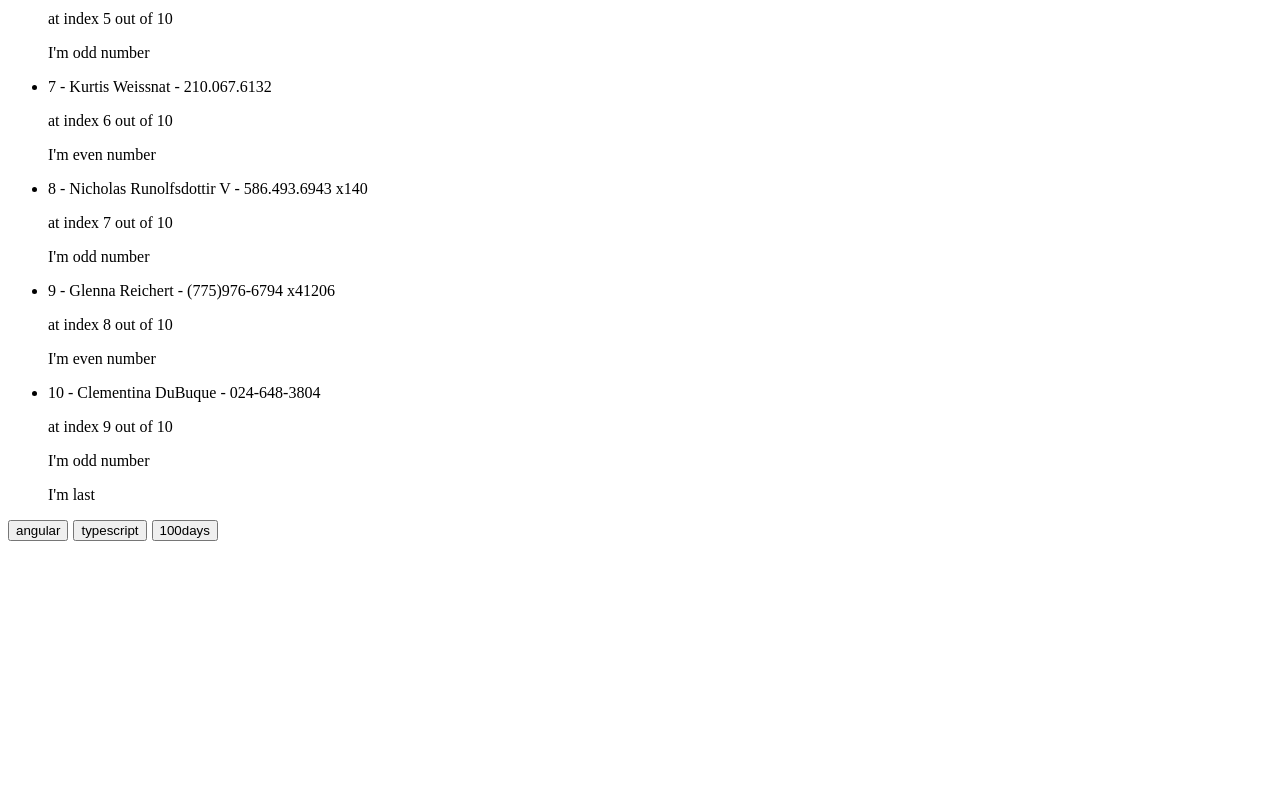
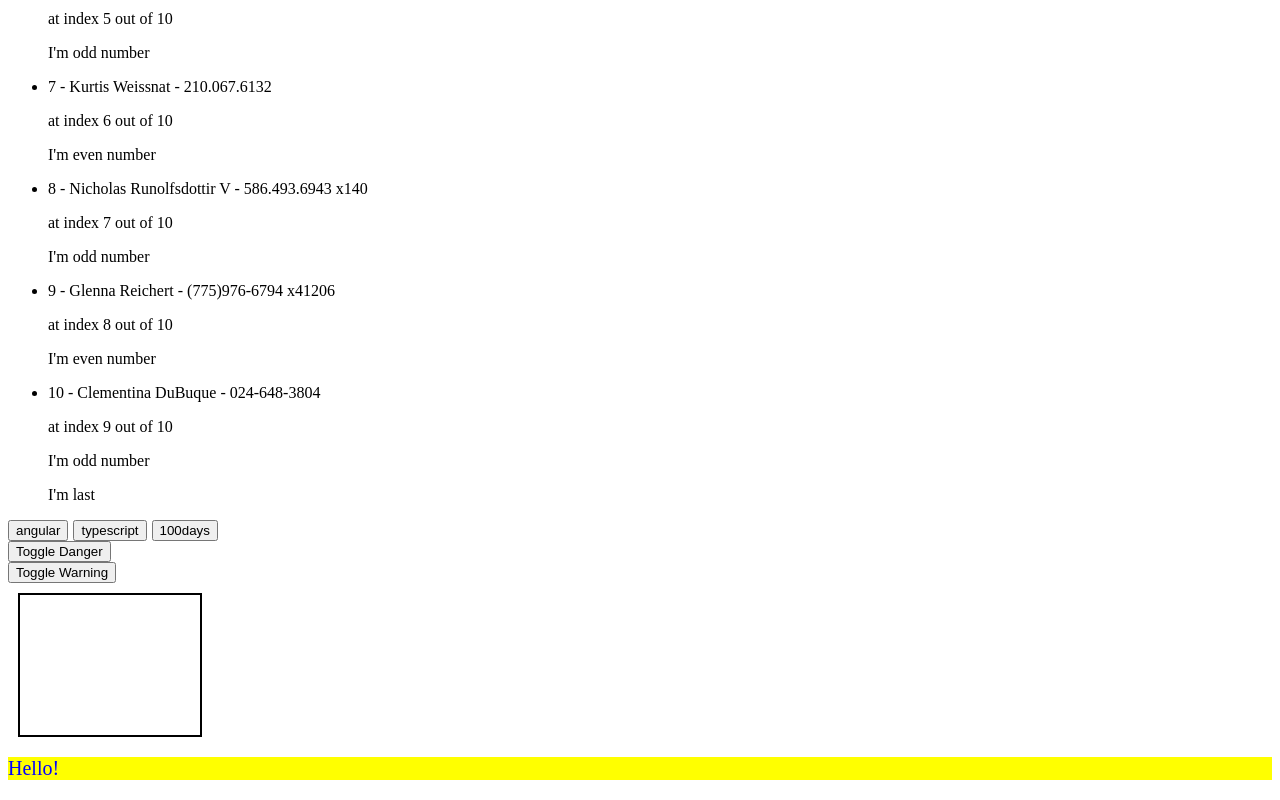
Before and after one commit to Ducphat12345/angular-100days, an Angular app: page / in a window 1280 px wide. Shown: the part 819-1619 px from the top of the page. Before the commit the page ends 1368 px from the top, so only its background shows below. Built offline with nearby package versions, Linux system fonts and the light colour scheme.

Commit message:
class-and-style-binding

```diff
--- a/src/hello/hello.component.css
+++ b/src/hello/hello.component.css
@@ -1,3 +1,16 @@
 .right-margin{
     margin-right: 5px;
 }
+.box{
+    width: 100px;
+    height: 100px;
+    padding: 20px 40px;
+    margin: 10px;
+    border: 2px solid black;
+}
+.red-border{
+    border: 2px solid red;
+}
+.yellow-background{
+    background: yellow;
+}
--- a/src/hello/hello.component.html
+++ b/src/hello/hello.component.html
@@ -1,3 +1,7 @@
+<!--Data binding-->
+<!--Event binding-->
+<!--Two way binding-->
+<!--ngIf, ngFor-->
 <h1 *ngIf="user.age >= 18">Hello {{user.name}}!</h1>
 <p *ngIf="user.age < 18">You are too young to see this content!</p>
 <button (click)="user.age = user.age - 1">-</button>
@@ -23,3 +27,20 @@ Age: {{user.age}}
     </li>
 </ul>
 <button *ngFor="let tag of tags; last as isLast" [class.right-margin]="!isLast">{{tag}}</button>
+<br>
+<!--Class & style binding-->
+<!--[class.name-class]-->
+<!--[class="array"]-->
+<!--[class]="object" {[name-class: string]: boolean}-->
+<!--[class]="variable"-->
+<!--[style.nameStyle]-->
+<!--[style.name-style]-->
+<!--[style.tenStyle.unit]-->
+<!--[style]="object"-->
+<!--[style.css-variable]-->
+<button (click)="isDanger = !isDanger">Toggle Danger</button>
+<br>
+<button (click)="isWarning = !isWarning">Toggle Warning</button>
+<div class="box" [class]="{'red-border': isDanger, 'yellow-background': isWarning}"></div>
+<p [style.--text-color]="isDanger ? 'red' : 'blue'" [style]="{color: 'var(--text-color)', background: 'yellow', fontSize: '20px'}">Hello!</p>
+<!--Input binding-->
--- a/src/hello/hello.component.ts
+++ b/src/hello/hello.component.ts
@@ -247,4 +247,7 @@ export class HelloComponent{
     handler(event: any){
         console.log('clicked', event);
     }
+    isDanger = false;
+    isWarning = false;
+    classes = 'box red-border yellow-background'
 }
--- a/src/styles.css
+++ b/src/styles.css
@@ -1 +1,4 @@
 /* You can add global styles to this file, and also import other style files */
+:root{
+    --text-color: red;
+}
```
